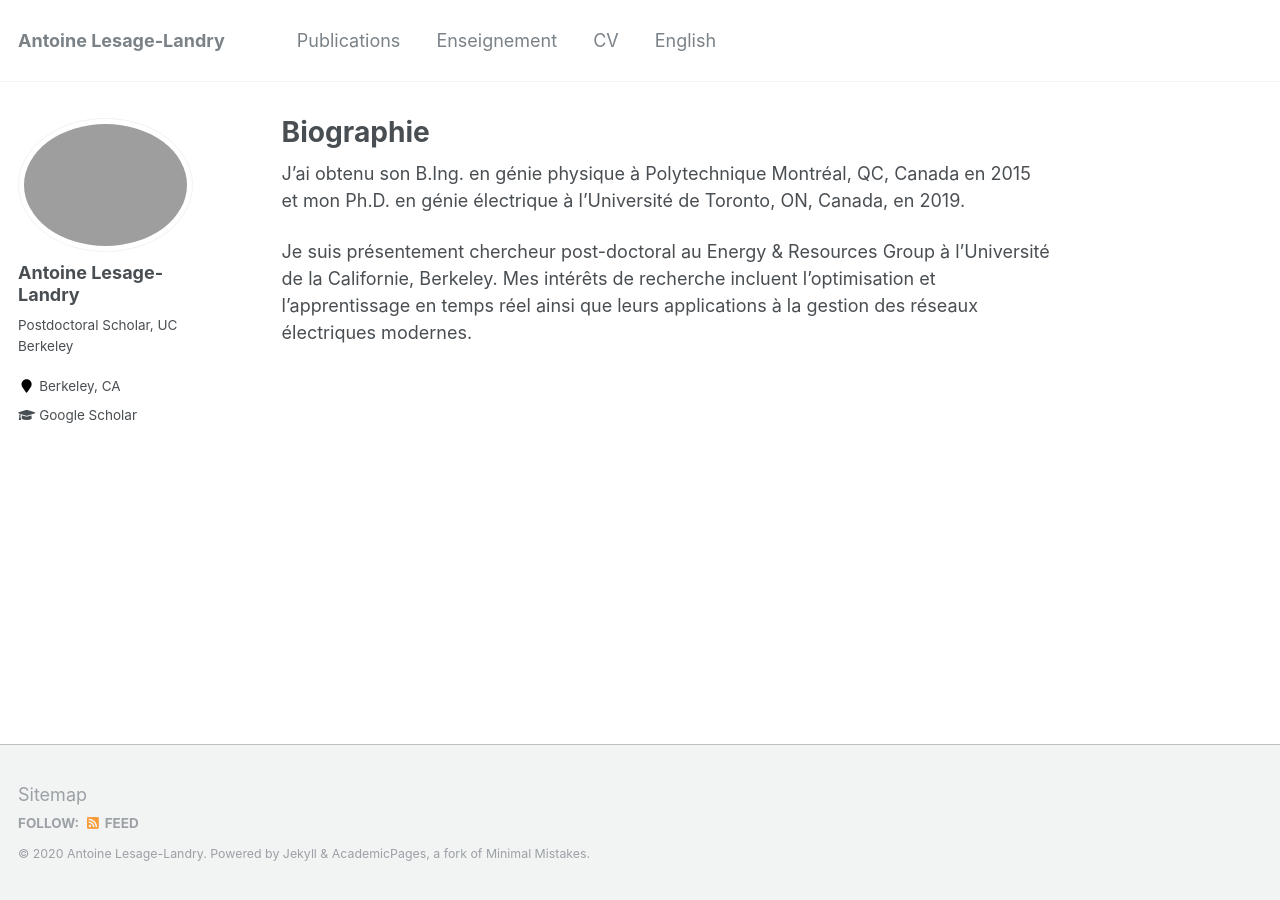
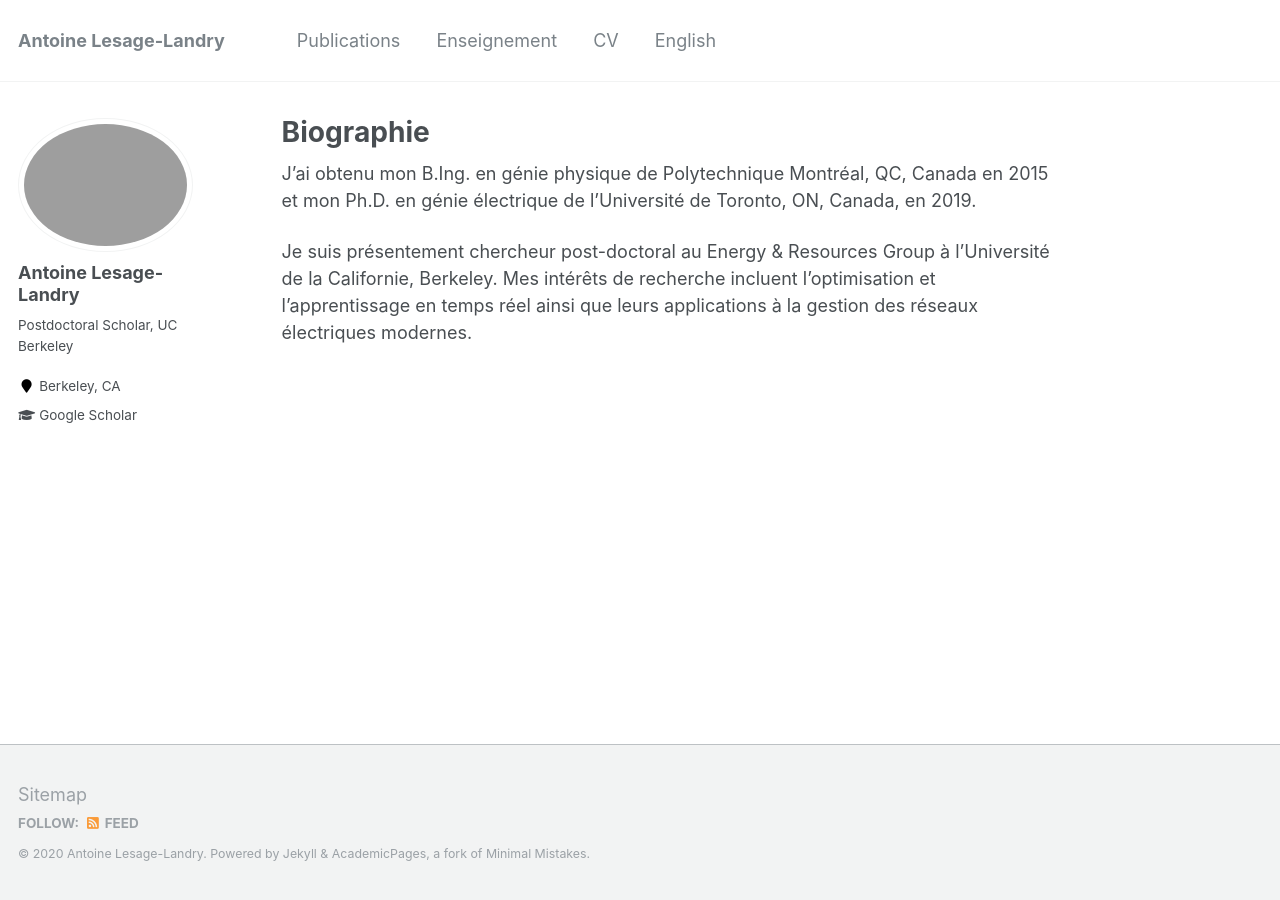
Before and after one commit to alesagelandry/fr, a Jekyll site: the page built from _pages/about.md, in a window 1280 px wide. Built offline with Jekyll 4.4.1, drawn with Linux system fonts in a browser that asks for light colours.

Commit message:
Update about.md

```diff
--- a/_pages/about.md
+++ b/_pages/about.md
@@ -8,6 +8,6 @@ redirect_from:
   - /about.html
 ---
 
-J'ai obtenu son B.Ing. en génie physique à Polytechnique Montréal, QC, Canada en 2015 et mon Ph.D. en génie électrique à l'Université de Toronto, ON, Canada, en 2019.
+J'ai obtenu mon B.Ing. en génie physique de Polytechnique Montréal, QC, Canada en 2015 et mon Ph.D. en génie électrique de l'Université de Toronto, ON, Canada, en 2019.
 
 Je suis présentement chercheur post-doctoral au Energy & Resources Group à l'Université de la Californie, Berkeley. Mes intérêts de recherche incluent l'optimisation et l'apprentissage en temps réel ainsi que leurs applications à la gestion des réseaux électriques modernes.
```
